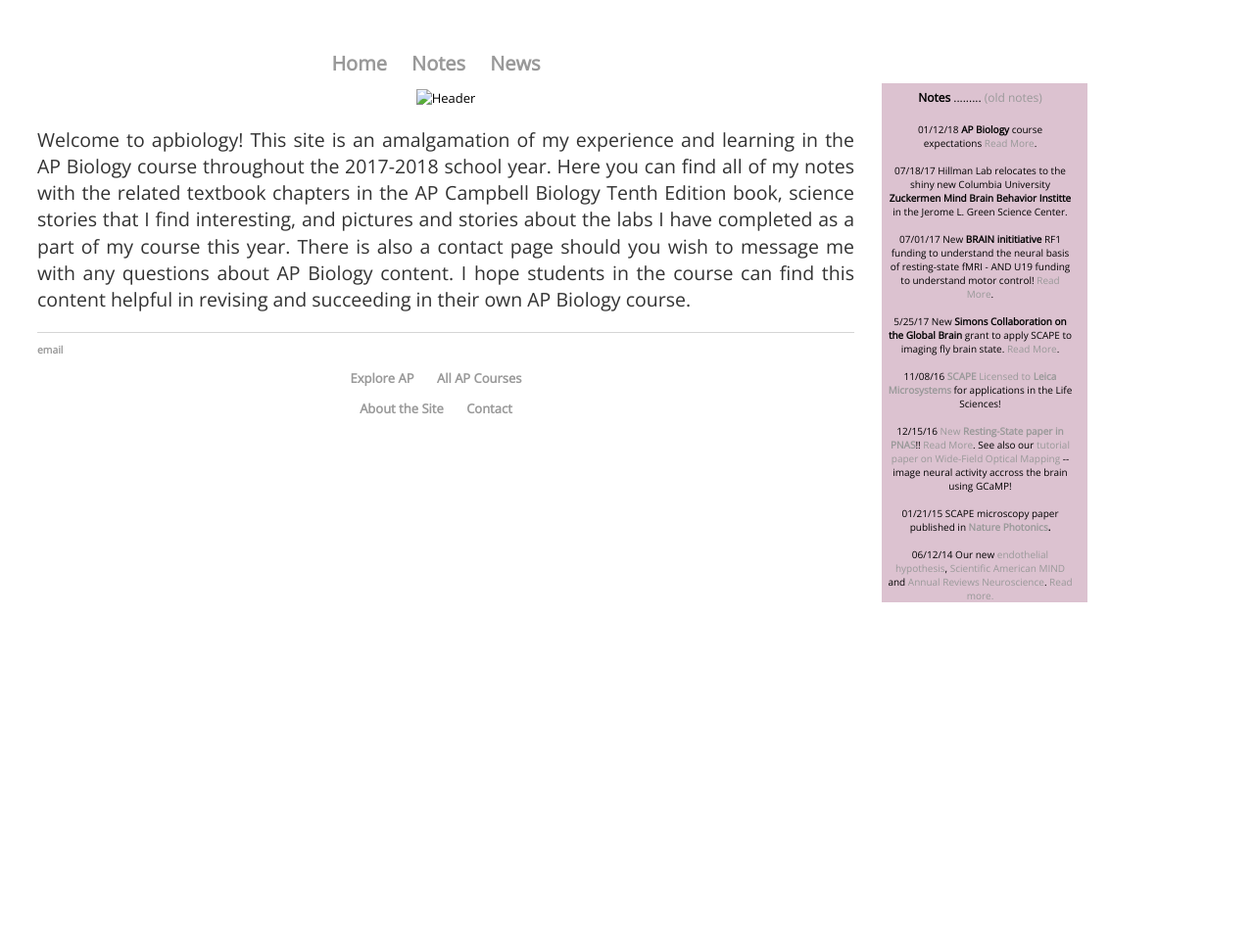
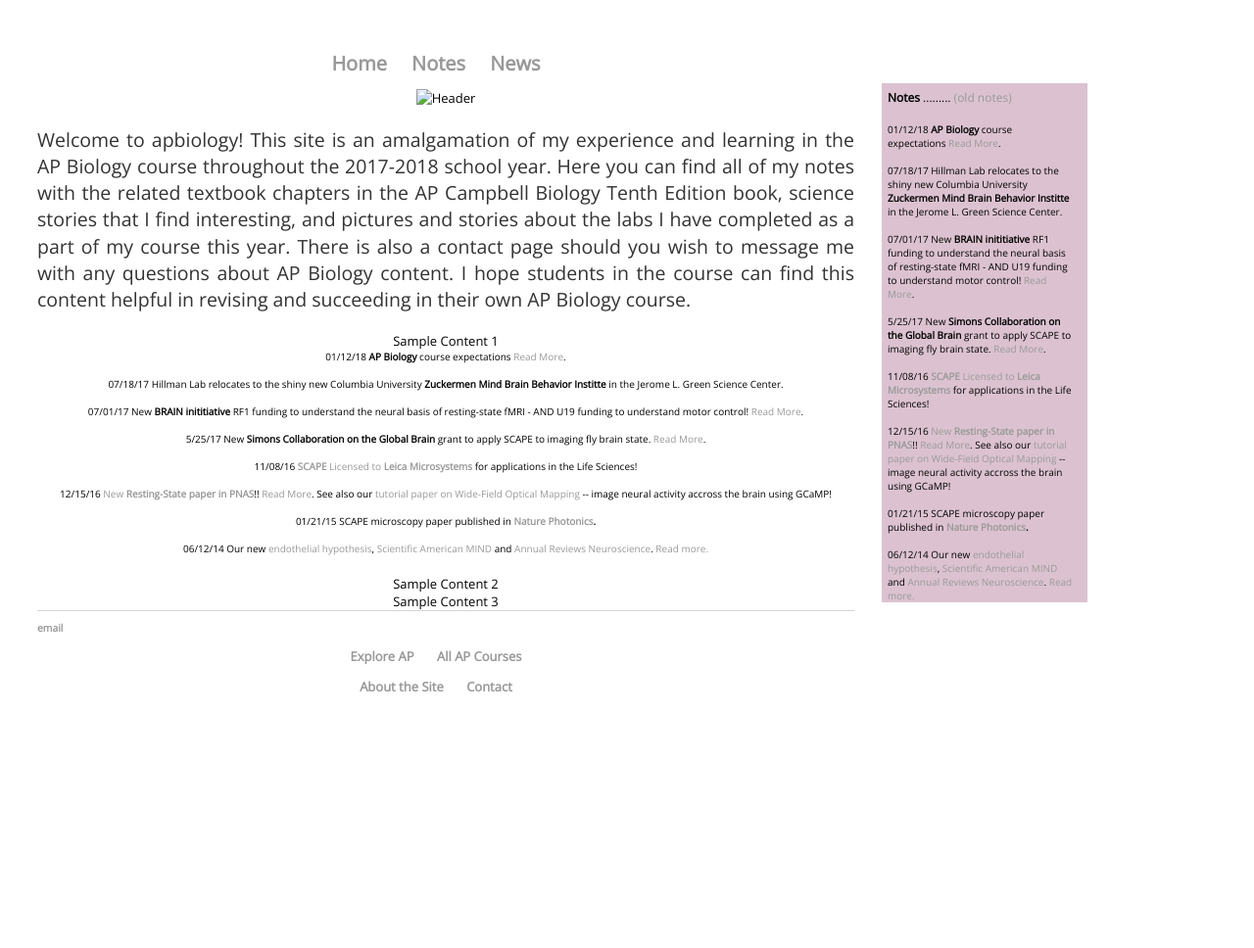
Before and after one commit to meganscarlett/meganscarlett.github.io, a Jekyll site: the page built from index.html, in a window 1280 px wide. Shown: the whole page at 98% size. Built offline with Jekyll 4.4.1, drawn with Linux system fonts in a browser that asks for light colours.

Commit message:
Update index.html

```diff
--- a/index.html
+++ b/index.html
@@ -11,6 +11,50 @@ Here you can find all of my notes with the related textbook chapters in the AP C
 There is also a contact page should you wish to message me with any questions about AP Biology content.
 
 I hope students in the course can find this content helpful in revising and succeeding in their own AP Biology course.</a></p></div>
+
+<!-- SAMPLE LINKS -->
+<div class="row">
+  <div class="column">Sample Content 1
+	  <div style="font-size: 10px">
+                    01/12/18 <strong> AP Biology </strong> course expectations <a href="https://meganscarlett.github.io/2018/01/11/ap-biology-course-expectations.html">Read More</a>.</span><span class="style17"><br>
+                    <br>
+                      </span><span class="style3"> 07/18/17 Hillman Lab relocates to the shiny new Columbia University <strong>Zuckermen Mind Brain Behavior Institte</strong> in the Jerome L. Green Science Center. </span><span class="style17"><br>
+
+                    <br>
+                      </span><span class="style3"> 07/01/17 New <strong>BRAIN inititiative</strong> RF1 funding to understand the neural basis of resting-state fMRI - AND U19 funding to understand motor control! <a href="https://zuckermaninstitute.columbia.edu/columbia-s-zuckerman-institute-awarded-251m-brain-initiative-drive-neuroscience-discovery">Read More</a>. </span><span class="style17"><br>
+
+                    <br>
+                    </span><span class="style3"> 5/25/17 New <strong>Simons Collaboration on the Global Brain</strong> grant to apply SCAPE to imaging  fly brain state. <a href="https://www.simonsfoundation.org/funded-project/the-representation-of-internal-state-in-the-fly-brain/">Read More</a>.</span><span class="style17"><br>
+
+                    <br>
+                      </span><span class="style3"> 11/08/16 <a href="http://www.leica-microsystems.com/company/press-portal/tab-content/press-details/article/real-time-3d-imaging-of-living-organisms-at-sub-cellular-resolution/News/detail/"><strong>SCAPE</strong> Licensed to <strong>Leica Microsystems</strong></a> for applications in the Life Sciences!</span><span class="style17"><br>
+
+                      <br>
+                          </span><span class="style3"> 12/15/16 <a href="http://www.pnas.org/content/early/2016/12/13/1525369113.abstract">New <strong>Resting-State paper in PNAS</strong></a>!! <a href="https://www.wired.com/2016/12/watch-brain-flicker-activity-rests/">Read More</a>. See also our <a href="http://rstb.royalsocietypublishing.org/content/371/1705/20150360.long">tutorial paper on Wide-Field Optical Mapping</a> -- image neural activity accross the brain using GCaMP! </span><span class="style17"><br>
+                          <br>
+                                </span><span class="style3">01/21/15 SCAPE microscopy paper published in <strong><a href="http://www.nature.com/nphoton/journal/v9/n2/full/nphoton.2014.323.html">Nature Photonics</a>.</strong></span><span class="style17"><br>
+
+                                        <br>
+                                                </span><span class="style3">06/12/14 Our new <a href="http://jaha.ahajournals.org/content/3/3/e000787.full">endothelial hypothesis</a>,<a href="http://www.scientificamerican.com/article/brain-disorders-might-arise-from-starving-neurons/"> Scientific American MIND</a> and <a href="http://www.annualreviews.org/doi/abs/10.1146/annurev-neuro-071013-014111">Annual Reviews Neuroscience</a>. <a href="http://engineering.columbia.edu/columbia-engineers-provide-new-insight-how-brain-regulates-its-blood-flow">Read more.</a></span></span><span class="style17"><br>
+                                                        </span></p>
+          </p>
+</div>
+                      </p>
+                      </p>
+                      </p>
+                        </p>
+                      </p>
+                        </p>
+                        </p>
+                        </p>
+                  </p></td>
+            </table>
+          </div>
+
+	</div>
+  <div class="column">Sample Content 2</div>
+  <div class="column">Sample Content 3</div>
+</div>
 
 <div id="**Recent News Box**" style="height: 530px; left: 900px; position: absolute; top: 85px; width: 210px; background: #DCC2D0; z-index: 1;font-size: 10px" class="style_SkipStroke_3">
 <table cellpadding="4">
```
